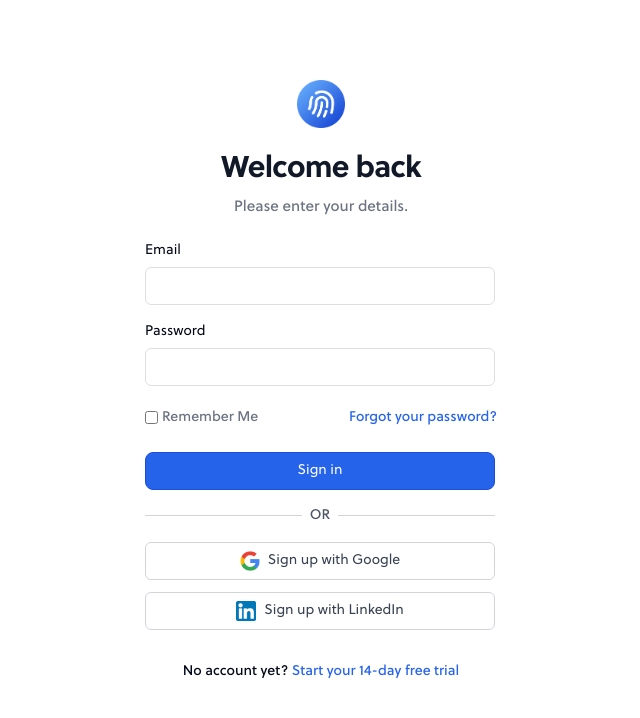
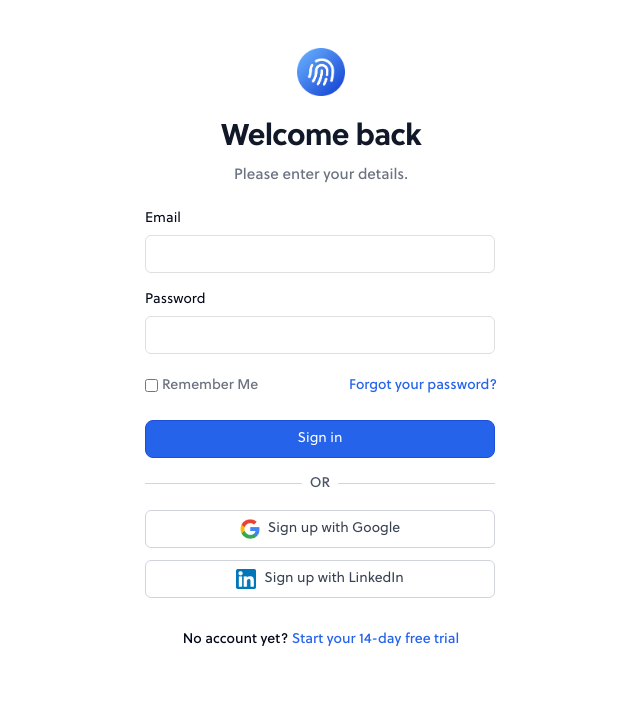
Before and after one commit to Amishmaqbool/ClientDirect-Html-CSS-Next.js-Template, a Next.js app: page /auth/login in a window 1280 px wide. Shown: the top 718 px of the page, without its empty margins (319-959 px from the left). Built offline with nearby package versions, Linux system fonts and the light colour scheme.

Commit message:
Login API added

```diff
--- a/src/app/auth/login/page.tsx
+++ b/src/app/auth/login/page.tsx
@@ -13,7 +13,7 @@ export default function Signup() {
   const [loading, setLoading] = useState(false);
   const [error, setError] = useState("");
 
-  const handleSubmit = async (e) => {
+  const handleSubmit = async (e:any) => {
     e.preventDefault();
     setLoading(true);
     setError("");
@@ -36,7 +36,7 @@ export default function Signup() {
 
       const data = await response.json();
       alert(JSON.stringify(data));
-    } catch (err) {
+    } catch (err: any) {
       setError(err.message || "Something went wrong");
     } finally {
       setLoading(false);
@@ -45,7 +45,7 @@ export default function Signup() {
 
   return (
     <div className="max-w-[352px] mx-auto">
-      <form onSubmit={handleSubmit} className="max-[400px]:px-6 py-20 w-full">
+      <form onSubmit={handleSubmit} className="max-[400px]:px-6 py-12 w-full">
         <div className="flex flex-col justify-center items-center mb-4">
           <Image src={Snitcher} alt="Snitcher-Logo" width={48} height={48} />
           <div className="mt-6 flex flex-col text-center">
--- a/src/app/auth/register/page.tsx
+++ b/src/app/auth/register/page.tsx
@@ -15,7 +15,7 @@ export default function Signup() {
   const [errors, setErrors] = useState({});
   const [loading, setLoading] = useState(false);
 
-  const handleSubmit = async (e) => {
+  const handleSubmit = async (e:any) => {
     e.preventDefault();
 
     if (password !== confirmPassword) {
@@ -51,7 +51,7 @@ export default function Signup() {
 
       const data = await response.json();
       alert(JSON.stringify(data)); // Handle successful registration
-    } catch (err) {
+    } catch (err: any) {
       setErrors((prev) => ({ ...prev, general: err.message || "Something went wrong" }));
     } finally {
       setLoading(false);
@@ -113,8 +113,8 @@ export default function Signup() {
           type="password"
         />
 
-        {errors.password && <p className="text-red-500 mb-4">{errors.password}</p>}
-        {errors.general && <p className="text-red-500 mb-4">{errors.general}</p>}
+        {/* {errors.password && <p className="text-red-500 mb-4">{errors.password}</p>}
+        {errors.general && <p className="text-red-500 mb-4">{errors.general}</p>} */}
 
         <button
           type="submit"
```
